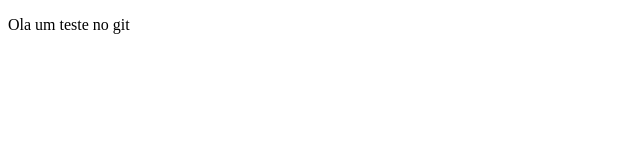
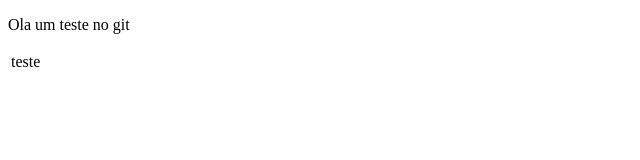
Before and after one commit to leonidasmaterial/aula01, a plain HTML site: page index.html in a window 1280 px wide. Shown: the full height of the page, 0-640 px from the left. Drawn offline with Linux system fonts and the light colour scheme.

Commit message:
adiconado uma tabela

```diff
--- a/index.html
+++ b/index.html
@@ -8,6 +8,10 @@
 </head>
 <body>
     <p>Ola um teste no git</p>
-
+<table>
+    <tr>
+        <td>teste</td>
+    </tr>
+</table>
 </body>
 </html>
```
